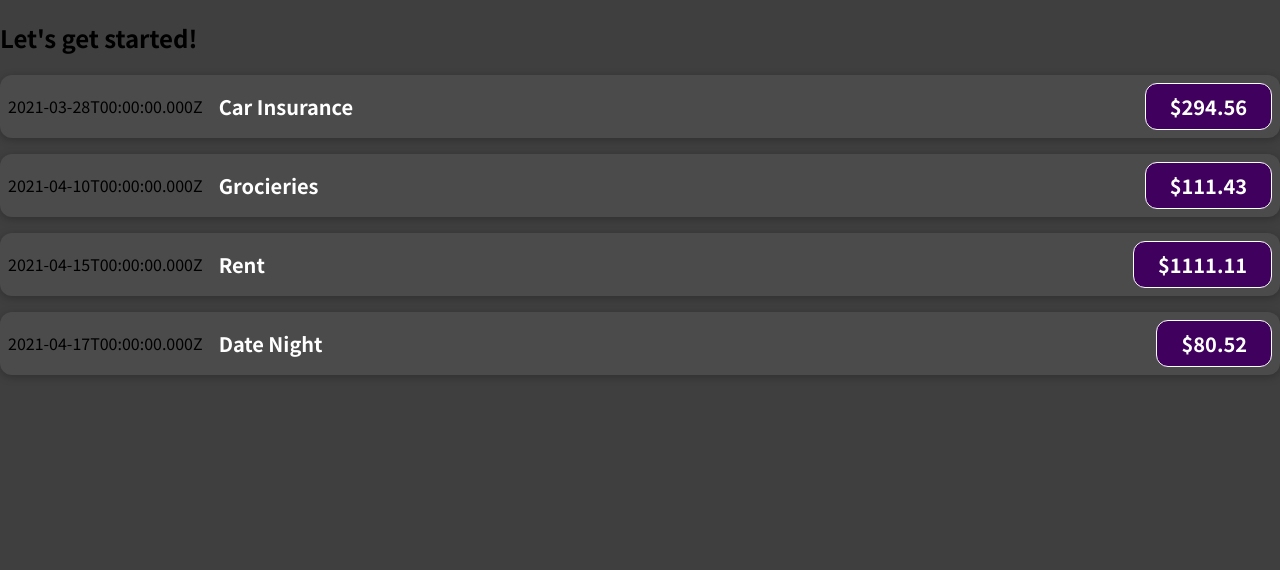
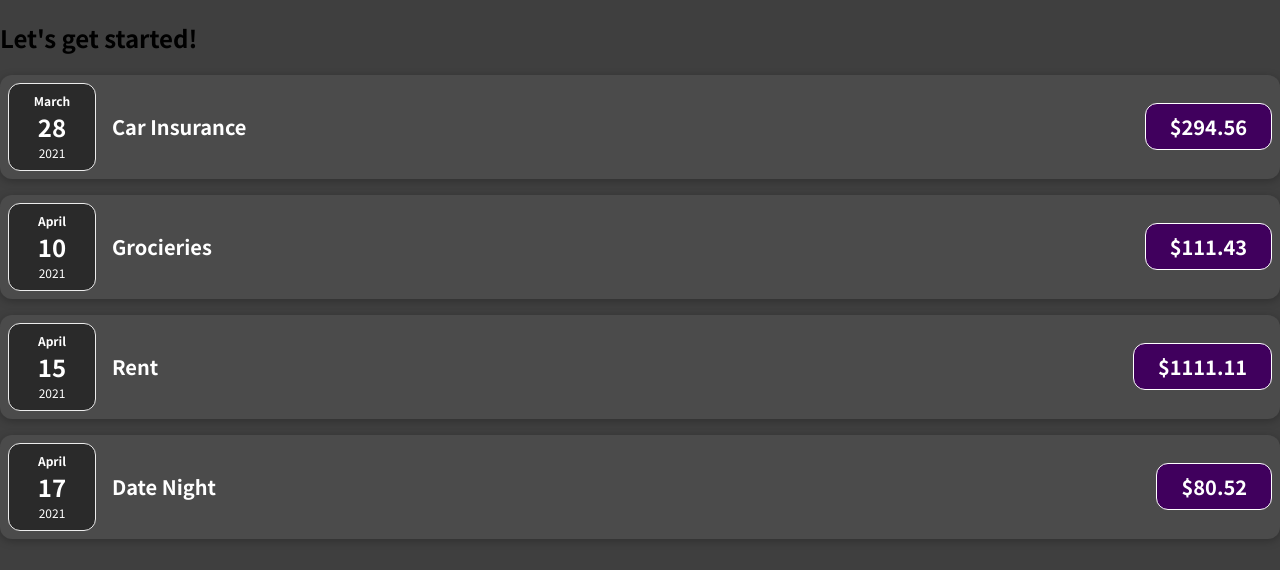
Before and after one commit to omarotxoa/react-expenses-app, a JavaScript app: page / in a window 1280 px wide. Shown: the top 570 px of the page. Built offline with nearby package versions, Linux system fonts and the light colour scheme.

Commit message:
Create Expense Date component and its css

```diff
--- /dev/null
+++ b/src/components/ExpenseDate.css
@@ -0,0 +1,26 @@
+.expense-date {
+  display: flex;
+  flex-direction: column;
+  width: 5.5rem;
+  height: 5.5rem;
+  border: 1px solid #ececec;
+  background-color: #2a2a2a;
+  color: white;
+  border-radius: 12px;
+  align-items: center;
+  justify-content: center;
+}
+
+.expense-date__month {
+  font-size: 0.75rem;
+  font-weight: bold;
+}
+
+.expense-date__year {
+  font-size: 0.75rem;
+}
+
+.expense-date__day {
+  font-size: 1.5rem;
+  font-weight: bold;
+}
--- /dev/null
+++ b/src/components/ExpenseDate.js
@@ -0,0 +1,17 @@
+import './ExpenseDate.css';
+
+function ExpenseDate(props) {
+  const month = props.date.toLocaleString('en-US', {month: 'long'});
+  const day = props.date.toLocaleString('en-US', {day: '2-digit'});
+  const year = props.date.getFullYear();
+
+  return(
+    <div className='expense-date'>
+      <div className='expense-date__month'>{month}</div>
+      <div className='expense-date__day'>{day}</div>
+      <div className='expense-date__year'>{year}</div>
+    </div>
+  );
+}
+
+export default ExpenseDate;
--- a/src/components/ExpenseItem.js
+++ b/src/components/ExpenseItem.js
@@ -1,10 +1,11 @@
 
+import ExpenseDate from './ExpenseDate';
 import './ExpenseItem.css';
 
 function ExpenseItem(props) {
   return (
     <div className='expense-item'>
-      <div>{props.date.toISOString()}</div>
+      <ExpenseDate date={props.date}/>
       <div className='expense-item__description'>
         <h2>{props.title}</h2>
         <div className='expense-item__price'>${props.amount}</div>
```
